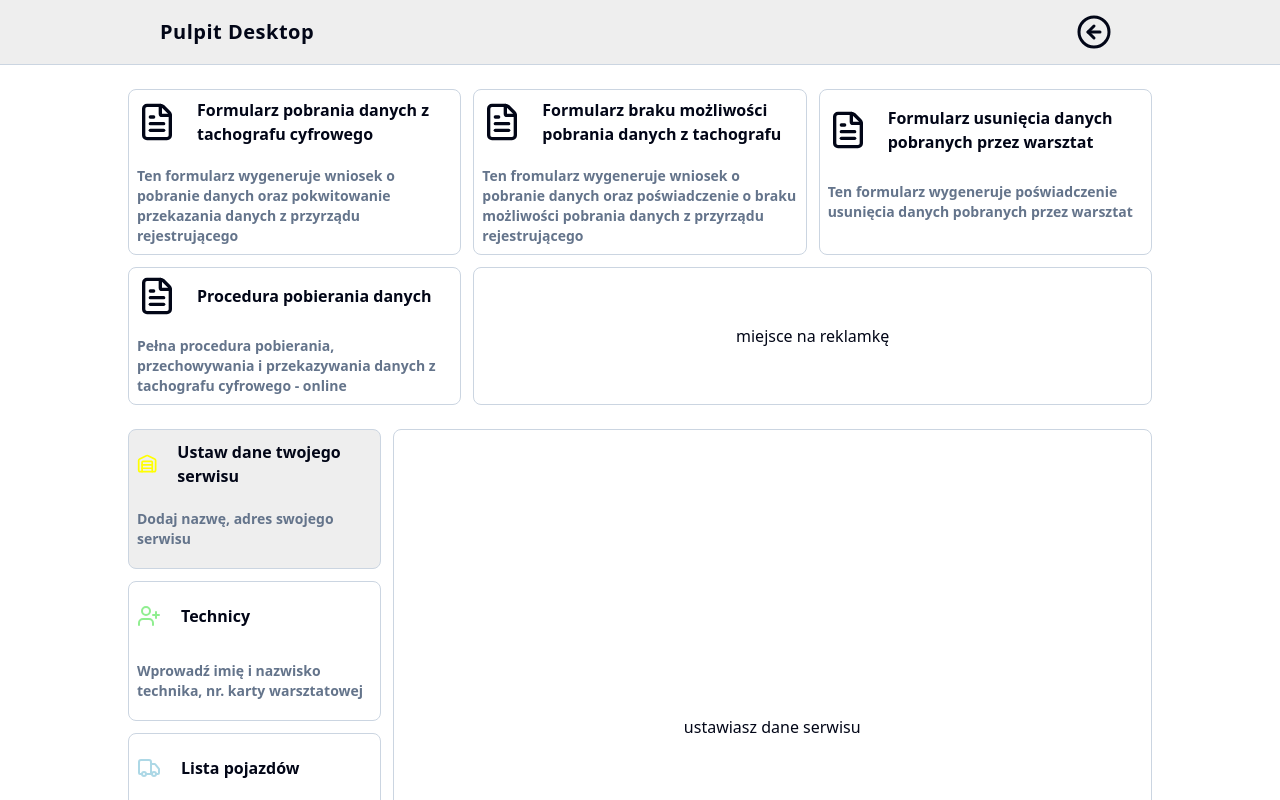
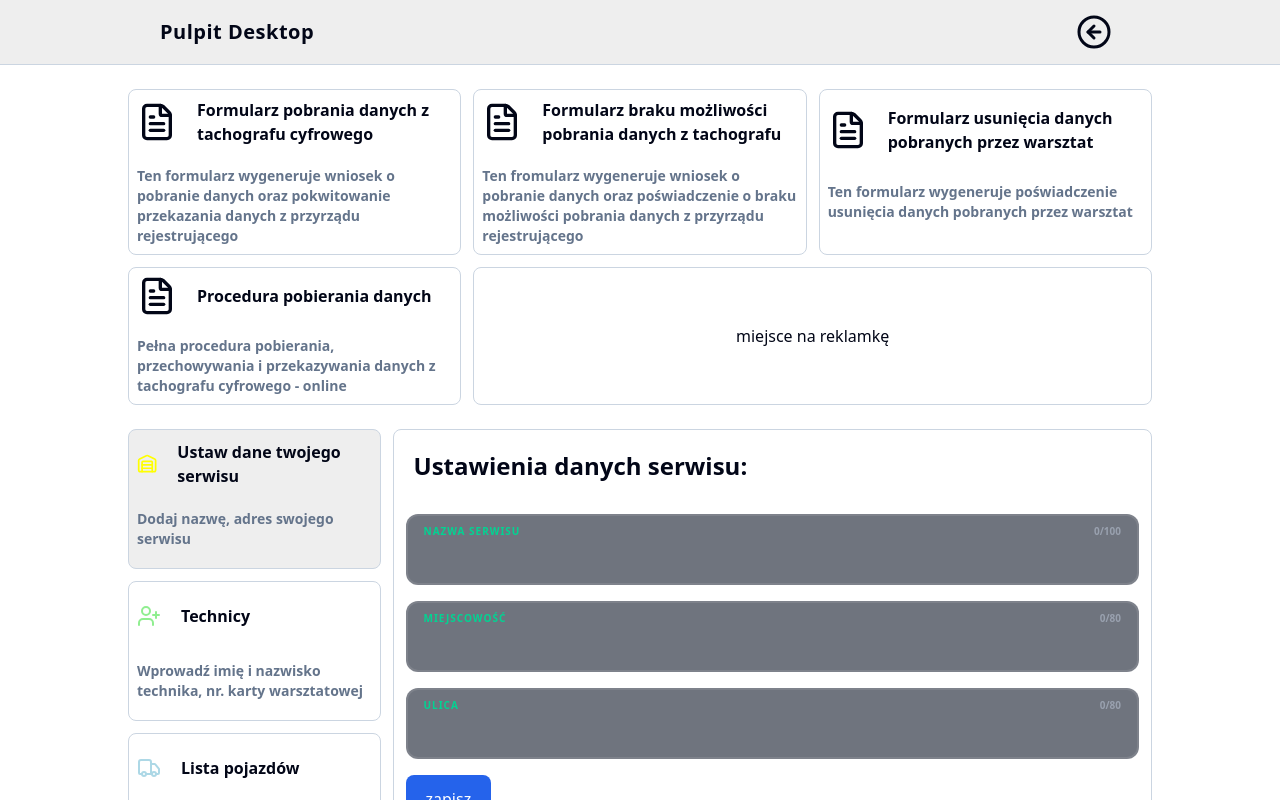
Before and after one commit to TomaszSkiers/tachograph_data_download_form_next_js, a Next.js app: page /pulpit in a window 1280 px wide. Both pictures are taken after a click on the button 254 px from the left and 499 px from the top of the page. Shown: the top 800 px of the page. Built offline with nearby package versions, Linux system fonts and the light colour scheme.

Commit message:
setWorkshopData.tsx

```diff
--- a/app/globals.css
+++ b/app/globals.css
@@ -60,6 +60,15 @@
   --ui-warning: #fbbf24;
 }
 
+input:-webkit-autofill,
+input:-webkit-autofill:focus,
+input:-webkit-autofill:hover {
+  -webkit-box-shadow: 0 0 0px 1000px transparent inset !important;
+  -webkit-text-fill-color: white !important;
+  transition: background-color 5000s ease-in-out 0s;
+}
+
+
 /* 5. Style bazowe */
 @layer base {
   body {
--- a/components/formComponents/FormInput.tsx
+++ b/components/formComponents/FormInput.tsx
@@ -1,4 +1,4 @@
-import React, { forwardRef, useEffect, useId, useRef, useState, useImperativeHandle } from "react";
+import React, { forwardRef, useEffect, useId, useRef, useState } from "react";
 import { FieldError } from "react-hook-form";
 
 interface FormInputProps extends React.InputHTMLAttributes<HTMLInputElement> {
@@ -6,25 +6,32 @@ interface FormInputProps extends React.InputHTMLAttributes<HTMLInputElement> {
   error?: FieldError;
 }
 
-// --- KOMPONENT LICZNIKA (TYLKO ON BĘDZIE SIĘ RE-RENDEROWAĆ) ---
-const CharCounter = ({ inputRef, maxLength }: { inputRef: React.RefObject<HTMLInputElement | null>, maxLength: number }) => {
+/* ============================================================
+   CHAR COUNTER
+============================================================ */
+
+interface CharCounterProps {
+  inputRef: React.RefObject<HTMLInputElement | null>;
+  maxLength: number;
+}
+
+const CharCounter = ({ inputRef, maxLength }: CharCounterProps) => {
   const [count, setCount] = useState(0);
 
   useEffect(() => {
     const el = inputRef.current;
     if (!el) return;
 
-    // Funkcja aktualizująca tylko ten mały komponent
-    const handleInput = () => setCount(el.value.length);
+    const updateCount = () => {
+      setCount(el.value.length);
+    };
 
-    // Ustawiamy wartość początkową (np. przy edycji danych)
-    setCount(el.value.length);
+    updateCount();
+    el.addEventListener("input", updateCount);
 
-    // Podpinamy się bezpośrednio pod natywne zdarzenie przeglądarki
-    el.addEventListener("input", handleInput);
-
-    // Czyścimy po sobie, gdy komponent znika
-    return () => el.removeEventListener("input", handleInput);
+    return () => {
+      el.removeEventListener("input", updateCount);
+    };
   }, [inputRef]);
 
   return (
@@ -34,17 +41,29 @@ const CharCounter = ({ inputRef, maxLength }: { inputRef: React.RefObject<HTMLIn
   );
 };
 
-// --- GŁÓWNY KOMPONENT ---
+/* ============================================================
+   MAIN COMPONENT
+============================================================ */
+
 const FormInput = forwardRef<HTMLInputElement, FormInputProps>(
-  ({ label, error, className, maxLength, ...props }, forwardedRef) => {
+  ({ label, error, className, maxLength, id, disabled, ...props }, ref) => {
     const generatedId = useId();
-    const inputId = props.id || generatedId;
+    const inputId = id ?? generatedId;
 
-    // Tworzymy wewnętrzny "wskaźnik", żeby móc go przekazać do licznika
-    const internalRef = useRef<HTMLInputElement>(null);
+    const internalRef = useRef<HTMLInputElement | null>(null);
 
-    // Ta funkcja łączy nasz wewnętrzny ref z tym, co przychodzi z React Hook Form
-    useImperativeHandle(forwardedRef, () => internalRef.current!);
+    // Łączenie refów (RHF + nasz)
+    const setRefs = (element: HTMLInputElement | null) => {
+      internalRef.current = element;
+
+      if (typeof ref === "function") {
+        ref(element);
+      } else if (ref) {
+        ref.current = element;
+      }
+    };
+
+    const hasMaxLength = typeof maxLength === "number";
 
     return (
       <div className="w-full mb-4 flex flex-col gap-1.5">
@@ -53,12 +72,17 @@ const FormInput = forwardRef<HTMLInputElement, FormInputProps>(
             relative flex flex-col justify-center
             w-full bg-gray-900/60 border-2 rounded-xl px-4 py-2
             transition-all duration-300
-            ${error
-              ? "border-red-500/50 shadow-[0_0_15px_rgba(239,68,68,0.1)]"
-              : "border-white/10 focus-within:border-emerald-500 focus-within:bg-emerald-950/20"
+            ${
+              error
+                ? "border-red-500/50 shadow-[0_0_15px_rgba(239,68,68,0.1)]"
+                : "border-white/10 focus-within:border-emerald-500 focus-within:bg-emerald-950/20"
             }
-            ${props.disabled ? "opacity-50 cursor-not-allowed" : "hover:border-emerald-500/30"}
-            ${className}
+            ${
+              disabled
+                ? "opacity-50 cursor-not-allowed"
+                : "hover:border-emerald-500/30"
+            }
+            ${className ?? ""}
           `}
         >
           <div className="flex items-center justify-between">
@@ -71,29 +95,49 @@ const FormInput = forwardRef<HTMLInputElement, FormInputProps>(
               {label}
             </label>
 
-            {/* Licznik znaków jako oddzielny, zoptymalizowany byt */}
-            {maxLength && (
-              <CharCounter inputRef={internalRef} maxLength={maxLength} />
+            {hasMaxLength && (
+              <CharCounter
+                inputRef={internalRef}
+                maxLength={maxLength as number}
+              />
             )}
           </div>
 
           <input
             {...props}
             id={inputId}
-            ref={internalRef}
+            ref={setRefs}
+            disabled={disabled}
             maxLength={maxLength}
-            className="bg-transparent text-white outline-none w-full py-1 text-lg placeholder:text-gray-600 disabled:cursor-not-allowed"
+            aria-invalid={!!error}
+            aria-describedby={error ? `${inputId}-error` : undefined}
+            className="
+                        bg-transparent
+                        text-white
+                        w-full
+                        py-1
+                        text-lg
+                        placeholder:text-gray-600
+                        disabled:cursor-not-allowed
+                        outline-none
+                        focus:outline-none
+                        focus:ring-0
+                        focus-visible:outline-none
+                      "
           />
         </div>
 
         {error && (
-          <span className="text-xs font-semibold text-red-400 ml-2 animate-pulse">
+          <span
+            id={`${inputId}-error`}
+            className="text-xs font-semibold text-red-400 ml-2"
+          >
             {error.message}
           </span>
         )}
       </div>
     );
-  }
+  },
 );
 
 FormInput.displayName = "FormInput";
--- a/components/settingsForms/setWorkshopData.tsx
+++ b/components/settingsForms/setWorkshopData.tsx
@@ -1,5 +1,96 @@
-export default function SetWorkshopData () {
-    return (
-        <div><h1>ustawiasz dane serwisu</h1></div>
-    )
+'use client'
+import { zodResolver } from "@hookform/resolvers/zod";
+import FormInput from "../formComponents/FormInput";
+import { useForm } from "react-hook-form";
+
+import { z } from "zod";
+import { primaryButton } from "@/styles/buttonsStyles";
+import { useLocalStorage } from "@/hooks/useLocalStorage_Test_1";
+import { useEffect } from "react";
+
+const addressSchema = z.object({
+  city: z
+    .string()
+    .min(2, "nazwa miasta musi mieć min 2 znaki")
+    .max(80, "max 80 znaków"),
+  street: z
+    .string()
+    .min(2, "nazwa ulicy musi mieć nim 2 znaki")
+    .max(80, "maz 80 znaków"),
+  serviceName: z
+    .string()
+    .min(1, "nazwa serwisu musi mieć min  1 znak")
+    .max(100, "max 100 znaków"),
+  id: z.string().optional(),
+});
+
+type AddressFormValues = z.infer<typeof addressSchema>;
+const formData = z.array(addressSchema);
+
+export default function SetWorkshopData() {
+
+  const [serviceData, setServiceData] = useLocalStorage<AddressFormValues[]>(
+    "serviceData",
+    [],
+    formData,
+  );
+
+  useEffect(() => {
+    console.log('dane serwisu', serviceData)
+  },[serviceData])
+
+  const addServiceData = (item: AddressFormValues) => {
+    setServiceData((prv) => [...prv, item])
+  }
+
+  const {
+    register,
+    handleSubmit,
+    formState: { errors, isSubmitting },
+  } = useForm<AddressFormValues>({
+    resolver: zodResolver(addressSchema),
+    defaultValues: { city: "", street: "", serviceName: "" },
+  });
+
+  const onSubmit = async (data: AddressFormValues) => {
+    // console.log("dane do zapisania", data);
+    const dataIdUpdated = {...data, id: crypto.randomUUID()}
+    // console.log("dane po dodaniu id", dataIdUpdated)
+    addServiceData(dataIdUpdated)
+  };
+
+  return (
+    <div className="w-full h-full">
+      <h1 className="p-5 text-2xl font-extrabold">
+        Ustawienia danych serwisu:
+      </h1>
+      <form onSubmit={handleSubmit(onSubmit)} className=" p-3">
+        <FormInput
+          label="Nazwa serwisu"
+          maxLength={100}
+          error={errors.serviceName}
+          {...register("serviceName")}
+        />
+        <FormInput
+          label="Miejscowość"
+          maxLength={80}
+          error={errors.city}
+          {...register("city")}
+        />
+        <FormInput
+          label="Ulica"
+          maxLength={80}
+          error={errors.street}
+          {...register("street")}
+        />
+        <button
+          type="submit"
+          disabled={isSubmitting}
+          className={`${primaryButton} px-5 py-3`}
+        >
+          zapisz
+        </button>
+      </form>
+    </div>
+  );
 }
--- a/package.json
+++ b/package.json
@@ -9,6 +9,7 @@
     "lint": "eslint"
   },
   "dependencies": {
+    "@hookform/resolvers": "^5.2.2",
     "lucide-react": "^0.562.0",
     "next": "^16.1.6",
     "next-themes": "^0.4.6",
```
Also changed, not shown: 1 other file (tests, documents, lock files or other folders).
